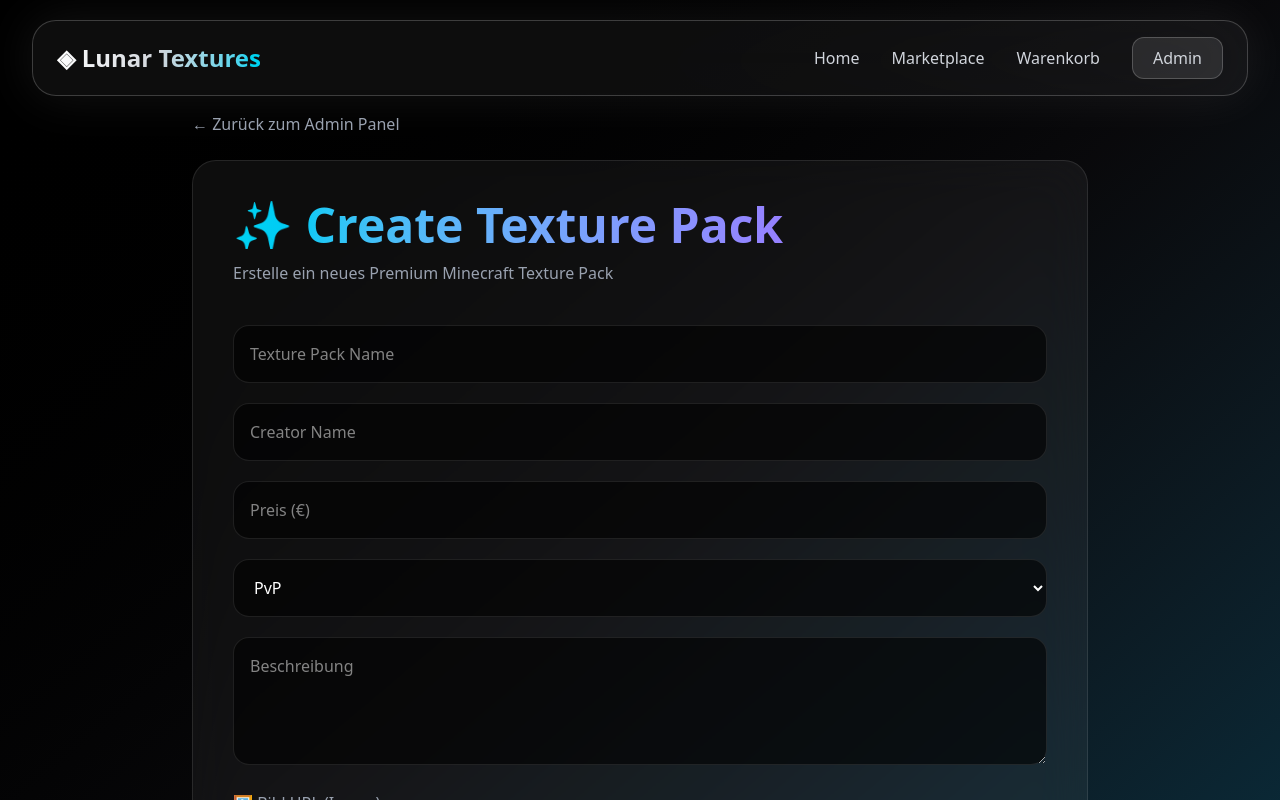
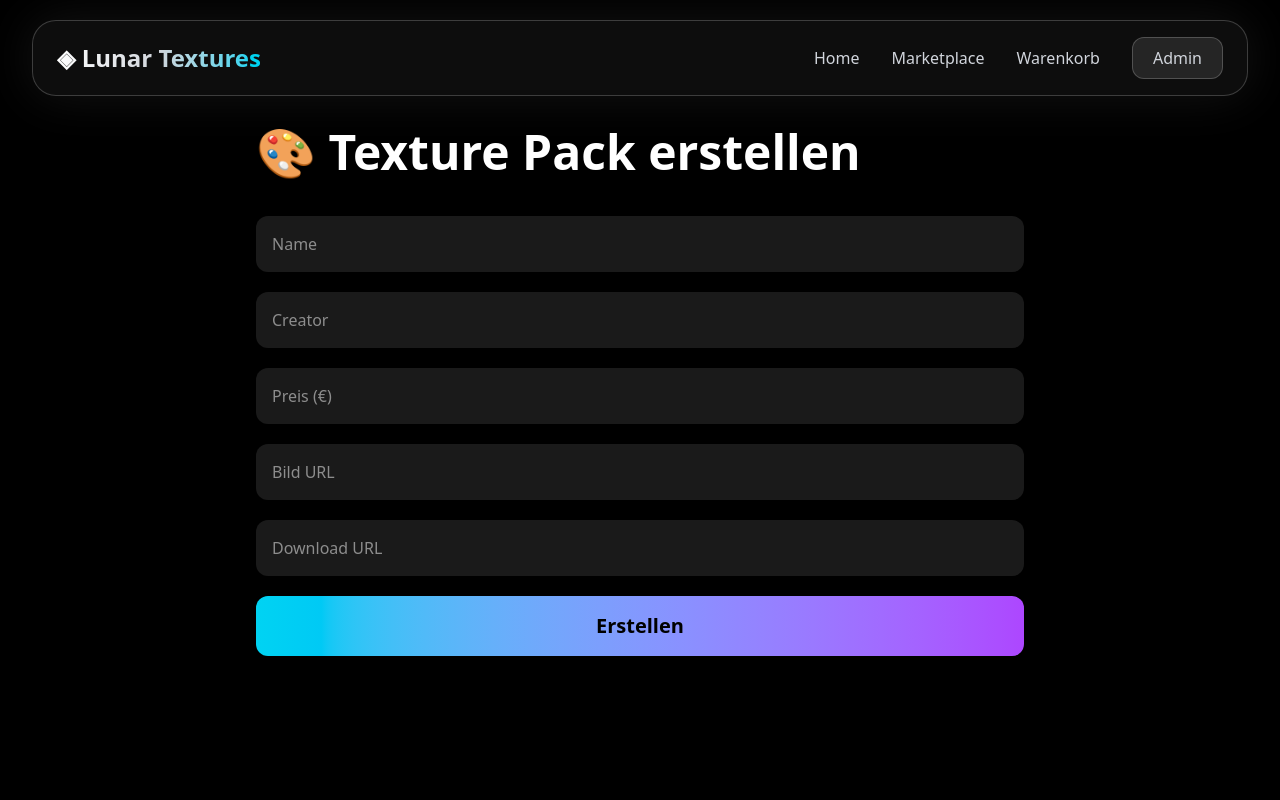
Before and after one commit to elijahbeisbier-ai/lunar-textures, a Next.js app: page /admin/packs/create in a window 1280 px wide. Shown: the top 800 px of the page. Built offline with nearby package versions, Linux system fonts and the light colour scheme; no server answers.

Commit message:
remove supabase from create pack

```diff
--- a/app/admin/packs/create/page.tsx
+++ b/app/admin/packs/create/page.tsx
@@ -1,207 +1,53 @@
 "use client";
 
 import { useState } from "react";
-import { useRouter } from "next/navigation";
-import { usePacks } from "@/context/PackContext";
-import { supabase } from "@/lib/supabase";
 
-
-export default function CreateTexturePack() {
-
-
-  const router = useRouter();
-
-  const { addPack } = usePacks();
-
-
+export default function CreatePack() {
 
   const [name, setName] = useState("");
   const [creator, setCreator] = useState("");
   const [price, setPrice] = useState("");
-  const [category, setCategory] = useState("PvP");
-  const [description, setDescription] = useState("");
   const [image, setImage] = useState("");
-
-  const [zipFile, setZipFile] = useState<File | null>(null);
-
-  const [uploading, setUploading] = useState(false);
+  const [download, setDownload] = useState("");
 
 
 
+  function createPack() {
 
-  async function uploadFile(file: File, folder:string){
+    const pack = {
+      id: Date.now(),
+      name,
+      creator,
+      price,
+      image,
+      download,
+    };
 
 
-    const safeName = file.name
-      .normalize("NFKD")
-      .replace(/[^a-zA-Z0-9.-]/g, "-");
-
-
-    const fileName =
-      `${Date.now()}-${safeName}`;
-
-
-
-    const path =
-      `${folder}/${fileName}`;
-
-
-
-    const upload =
-      await supabase.storage
-      .from("texturepacks")
-      .upload(
-        path,
-        file,
-        {
-          cacheControl:"3600",
-          upsert:false
-        }
+    const old =
+      JSON.parse(
+        localStorage.getItem("packs") || "[]"
       );
 
 
-
-    if(upload.error){
-
-      throw new Error(
-        upload.error.message
+    localStorage.setItem(
+      "packs",
+      JSON.stringify([
+        ...old,
+        pack
+      ])
     );
-
-    }
-
-
-
-    const url =
-      supabase.storage
-      .from("texturepacks")
-      .getPublicUrl(path);
-
-
-
-    return url.data.publicUrl;
-
-
-  }
-
-
-
-
-
-
-  async function createPack(){
-
-
-
-    if(
-      !name ||
-      !creator ||
-      !price ||
-      !description
-    ){
-
-      alert("Bitte alle Felder ausfüllen");
-      return;
-
-    }
-
-
-
-    if(!zipFile){
-
-      alert("Bitte Texture Pack ZIP auswählen");
-      return;
-
-    }
-
-
-
-
-
-    try{
-
-
-      setUploading(true);
-
-
-
-      const zipUrl =
-        await uploadFile(
-          zipFile,
-          "downloads"
-        );
-
-
-
-
-
-      addPack({
-
-        id: Date.now().toString(),
-
-        name,
-
-        creator,
-
-        price,
-
-        category,
-
-        description,
-
-        image,
-
-        download:zipUrl
-
-      });
-
-
-
 
 
     alert("✅ Texture Pack erstellt!");
 
-      router.push("/admin/packs");
-
-
-
-
-    }catch(error){
-
-
-      console.error(error);
-
-      alert("❌ Upload fehlgeschlagen");
-
-
-    }finally{
-
-
-      setUploading(false);
-
+    setName("");
+    setCreator("");
+    setPrice("");
+    setImage("");
+    setDownload("");
 
   }
-
-
-  }
-
-
-
-
-
-  const inputClass = `
-    w-full
-    p-4
-    rounded-2xl
-    bg-black/60
-    border
-    border-white/10
-    text-white
-    outline-none
-    focus:border-cyan-400
-    transition
-  `;
-
-
 
 
 
@@ -209,306 +55,112 @@
 
     <main className="
       min-h-screen
-      bg-gradient-to-br
-      from-black
-      via-zinc-950
-      to-cyan-950
+      bg-black
       text-white
-      pt-28
+      pt-32
       px-6
     ">
 
-
-
-      <div className="max-w-4xl mx-auto">
-
-
-
-        <button
-
-          onClick={() => router.push("/admin")}
-
-          className="
-            mb-6
-            text-gray-400
-            hover:text-white
-          "
-
-        >
-
-          ← Zurück zum Admin Panel
-
-        </button>
-
-
-
-
-
-
       <div className="
-          bg-white/5
-          border
-          border-white/10
-          rounded-3xl
-          p-10
-          backdrop-blur-xl
+        max-w-3xl
+        mx-auto
       ">
-
-
 
         <h1 className="
           text-5xl
           font-black
-            bg-gradient-to-r
-            from-cyan-400
-            to-purple-500
-            bg-clip-text
-            text-transparent
+          mb-10
         ">
-
-            ✨ Create Texture Pack
-
+          🎨 Texture Pack erstellen
         </h1>
 
 
-
-
-          <p className="mt-3 text-gray-400">
-
-            Erstelle ein neues Premium Minecraft Texture Pack
-
-          </p>
-
-
-
-
-
-
         <div className="
-            mt-10
           space-y-5
         ">
 
 
+          <input
+            placeholder="Name"
+            value={name}
+            onChange={(e)=>setName(e.target.value)}
+            className="
+              w-full
+              p-4
+              rounded-xl
+              bg-white/10
+            "
+          />
 
 
           <input
-
-              placeholder="Texture Pack Name"
-
-              value={name}
-
-              onChange={(e)=>setName(e.target.value)}
-
-              className={inputClass}
-
+            placeholder="Creator"
+            value={creator}
+            onChange={(e)=>setCreator(e.target.value)}
+            className="
+              w-full
+              p-4
+              rounded-xl
+              bg-white/10
+            "
           />
 
 
-
+          <input
+            placeholder="Preis (€)"
+            value={price}
+            onChange={(e)=>setPrice(e.target.value)}
+            className="
+              w-full
+              p-4
+              rounded-xl
+              bg-white/10
+            "
+          />
 
 
           <input
-
-              placeholder="Creator Name"
-
-              value={creator}
-
-              onChange={(e)=>setCreator(e.target.value)}
-
-              className={inputClass}
-
+            placeholder="Bild URL"
+            value={image}
+            onChange={(e)=>setImage(e.target.value)}
+            className="
+              w-full
+              p-4
+              rounded-xl
+              bg-white/10
+            "
           />
 
 
-
-
-
           <input
-
-              placeholder="Preis (€)"
-
-              value={price}
-
-              onChange={(e)=>setPrice(e.target.value)}
-
-              className={inputClass}
-
+            placeholder="Download URL"
+            value={download}
+            onChange={(e)=>setDownload(e.target.value)}
+            className="
+              w-full
+              p-4
+              rounded-xl
+              bg-white/10
+            "
           />
 
 
-
-
-
-
-            <select
-
-              value={category}
-
-              onChange={(e)=>setCategory(e.target.value)}
-
-              className={inputClass}
-
-            >
-
-              <option>PvP</option>
-              <option>Premium Qualität</option>
-              <option>16x</option>
-              <option>32x</option>
-              <option>64x</option>
-              <option>128x</option>
-              <option>256x</option>
-
-            </select>
-
-
-
-
-
-
-
-            <textarea
-
-              placeholder="Beschreibung"
-
-              value={description}
-
-              onChange={(e)=>setDescription(e.target.value)}
-
-              className={`${inputClass} h-32`}
-
-            />
-
-
-
-
-
-
-            <div>
-
-
-              <label className="text-gray-400">
-
-                🖼 Bild URL (Imgur)
-
-              </label>
-
-
-
-              <input
-
-                placeholder="https://i.imgur.com/deinbild.png"
-
-                value={image}
-
-                onChange={(e)=>setImage(e.target.value)}
-
-                className={inputClass}
-
-              />
-
-
-            </div>
-
-
-
-
-
-
-
-            <div>
-
-
-              <label className="text-gray-400">
-
-                📦 Texture Pack ZIP
-
-              </label>
-
-
-
-              <input
-
-                type="file"
-
-                accept=".zip"
-
-                onChange={(e)=>
-                  setZipFile(
-                    e.target.files?.[0] ?? null
-                  )
-                }
-
-                className="mt-3"
-
-              />
-
-
-
-
-
-              {zipFile && (
-
-                <p className="
-                  text-green-400
-                  mt-3
-                ">
-
-                  ✅ {zipFile.name}
-
-                </p>
-
-              )}
-
-
-
-            </div>
-
-
-
-
-          </div>
-
-
-
-
-
-
-
           <button
-
             onClick={createPack}
-
-            disabled={uploading}
-
             className="
-              mt-10
               w-full
-              py-5
-              rounded-2xl
+              p-4
+              rounded-xl
               bg-gradient-to-r
               from-cyan-400
               to-purple-500
               text-black
               font-black
-              text-lg
-              hover:scale-105
-              transition
+              text-xl
             "
-
           >
-
-
-            {uploading
-              ? "⏳ Upload läuft..."
-              : "🚀 Texture Pack veröffentlichen"
-            }
-
-
-
+            Erstellen
           </button>
-
-
 
 
         </div>
@@ -516,10 +168,8 @@
 
       </div>
 
-
     </main>
 
   );
 
-
 }
```
Lines whose indentation alone changed are shown as unchanged.
